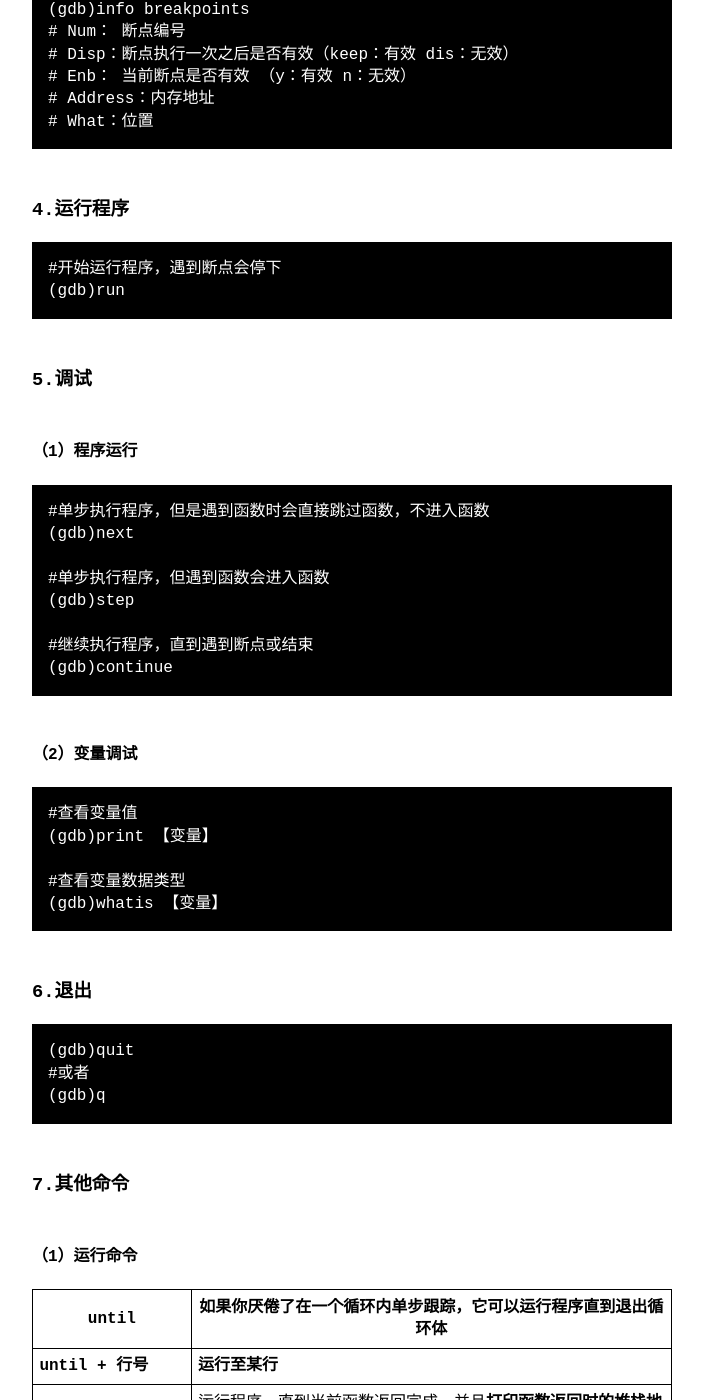
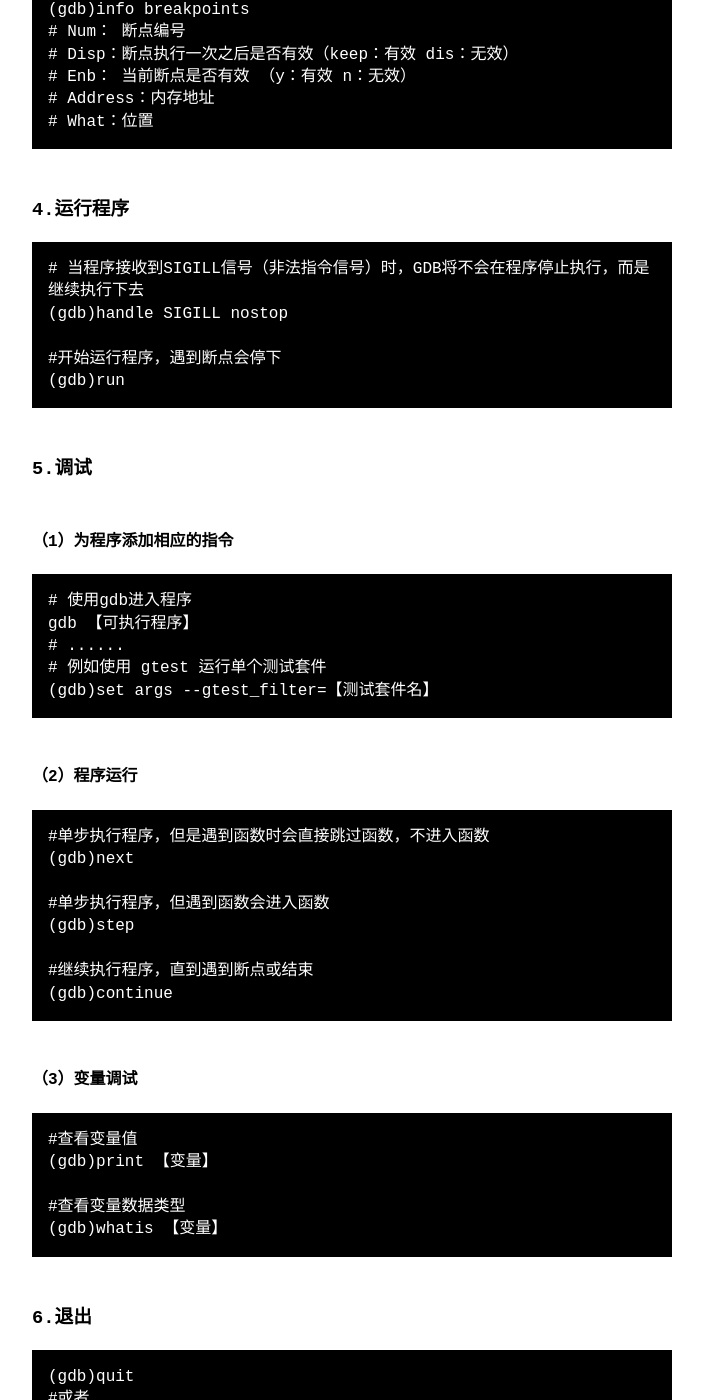
Before and after one commit to shecannotsee/shecannotsee.github.io, a Jekyll site: the page built from _posts/2023-12-28-gdb_ues_info.md, in a window 1280 px wide and 1400 px high, scrolled down 695 px. Shown: the whole window, without its empty margins (288-991 px from the left). Built offline with Jekyll 4.4.1, drawn with Linux system fonts in a browser that asks for light colours.

Commit message:
[docs] update gdb_use_info

````diff
--- a/_posts/2023-02-14-gdb_ues_info.md
+++ b/_posts/2023-12-28-gdb_ues_info.md
@@ -33,13 +33,30 @@ gdb -q 【可执行程序】
 ### 4.运行程序
 
 ```bash
+# 当程序接收到SIGILL信号（非法指令信号）时，GDB将不会在程序停止执行，而是继续执行下去
+(gdb)handle SIGILL nostop
+
 #开始运行程序，遇到断点会停下
 (gdb)run
 ```
 
+
+
 ### 5.调试
 
-#### （1）程序运行
+#### （1）为程序添加相应的指令
+
+```bash
+# 使用gdb进入程序
+gdb 【可执行程序】
+# ......
+# 例如使用 gtest 运行单个测试套件
+(gdb)set args --gtest_filter=【测试套件名】
+```
+
+
+
+#### （2）程序运行
 
 ```bash
 #单步执行程序，但是遇到函数时会直接跳过函数，不进入函数
@@ -52,7 +69,7 @@ gdb -q 【可执行程序】
 (gdb)continue
 ```
 
-#### （2）变量调试
+#### （3）变量调试
 
 ```bash
 #查看变量值
````
